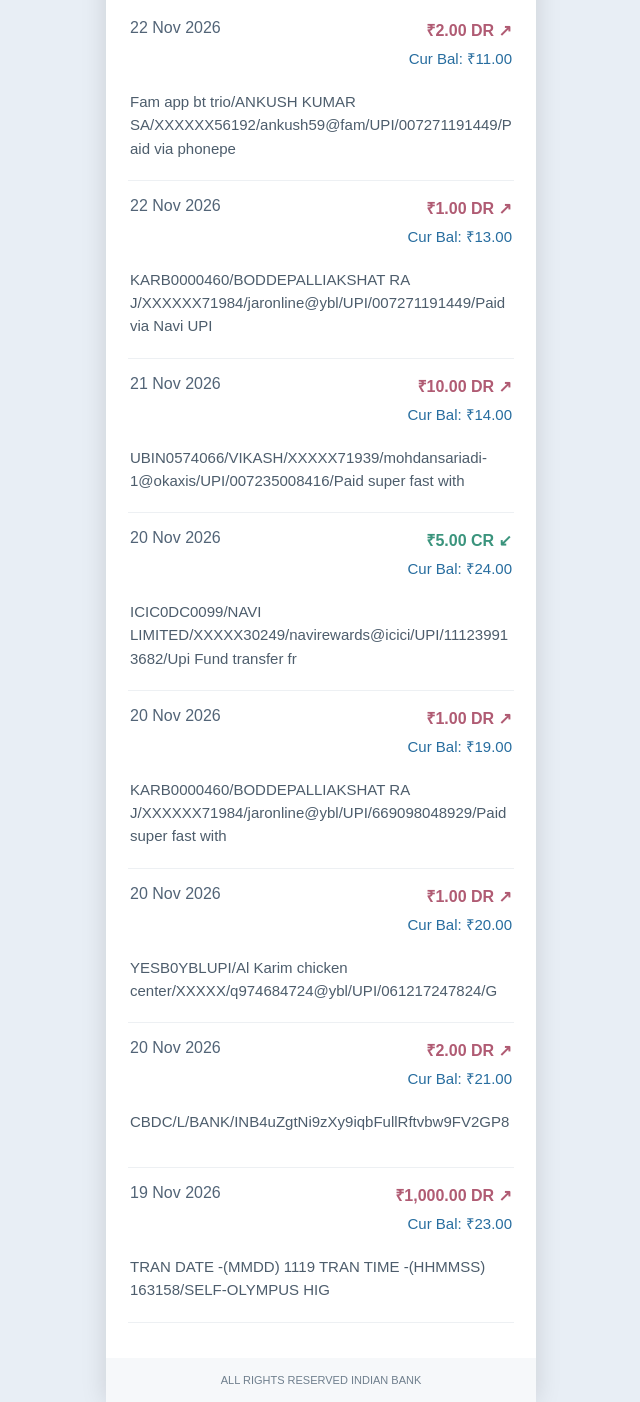
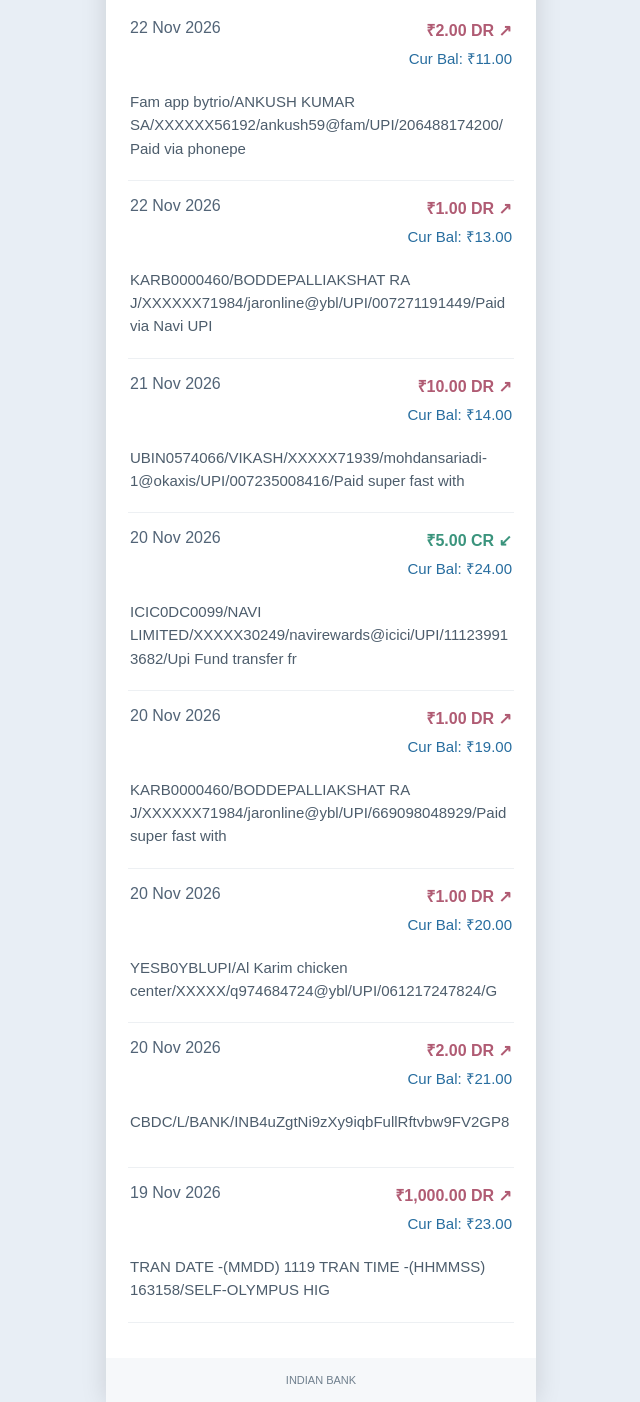
Before and after one commit to ankushaevdar11-coder/INSMART, a plain HTML site: page page4.html in a window 1280 px wide. Shown: the part 413-1815 px from the top of the page, without its empty margins (319-959 px from the left). Drawn offline with Linux system fonts and the light colour scheme.

Commit message:
Update transaction description and footer text

```diff
--- a/page4.html
+++ b/page4.html
@@ -44,7 +44,7 @@ body{margin:0;background:#e8eef5;font-family:Arial,Helvetica,sans-serif;color:#3
 
     <section class="txn">
       <div class="txnhead"><span class="date">22 Nov 2026</span><div><div class="amount">₹2.00 DR ↗</div><div class="balance">Cur Bal: ₹11.00</div></div></div>
-      <div class="desc">Fam app bt trio/ANKUSH KUMAR SA/XXXXXX56192/ankush59@fam/UPI/007271191449/Paid via phonepe </div>
+      <div class="desc">Fam app bytrio/ANKUSH KUMAR SA/XXXXXX56192/ankush59@fam/UPI/206488174200/Paid via phonepe </div>
     </section>
     <section class="txn">
       <div class="txnhead"><span class="date">22 Nov 2026</span><div><div class="amount">₹1.00 DR ↗</div><div class="balance">Cur Bal: ₹13.00</div></div></div>
@@ -75,7 +75,7 @@ body{margin:0;background:#e8eef5;font-family:Arial,Helvetica,sans-serif;color:#3
       <div class="desc">TRAN DATE -(MMDD) 1119 TRAN TIME -(HHMMSS) 163158/SELF-OLYMPUS HIG</div>
     </section>
   </main>
-  <div class="footer"> ALL RIGHTS RESERVED INDIAN BANK </div>
+  <div class="footer"> INDIAN BANK </div>
 </div>
 <div class="watermark"> </div>
 </body>
```
